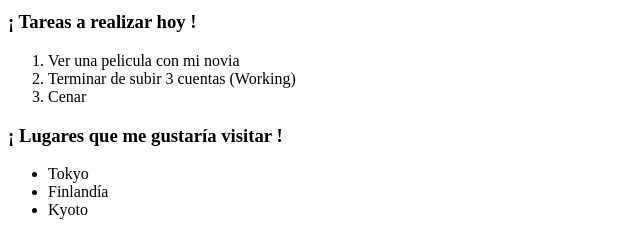
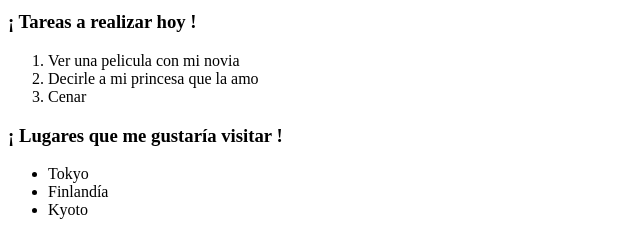
Before and after one commit to frankd2006/listas_html, a plain HTML site: page index.html in a window 1280 px wide. Shown: the part 121-356 px from the top of the page, 0-640 px from the left. Drawn offline with Linux system fonts and the light colour scheme.

Commit message:
Feat: Finished Assignment

```diff
--- a/index.html
+++ b/index.html
@@ -20,7 +20,7 @@
     <h3>¡ Tareas a realizar hoy !</h3>
     <ol>
       <li>Ver una pelicula con mi novia</li>
-      <li>Terminar de subir 3 cuentas (Working)</li>
+      <li>Decirle a mi princesa que la amo</li>
       <li>Cenar</li>
     </ol>
 
```
